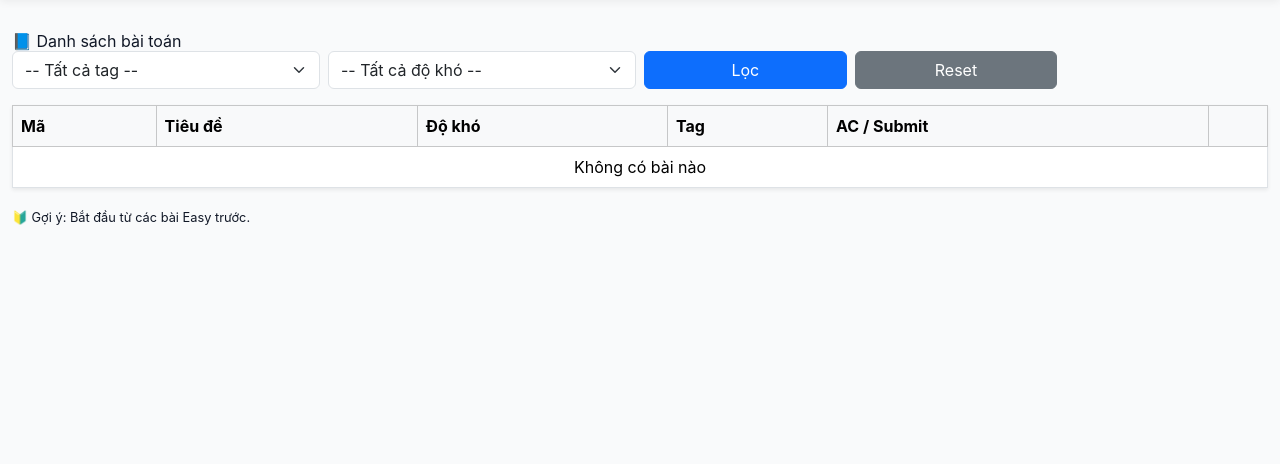
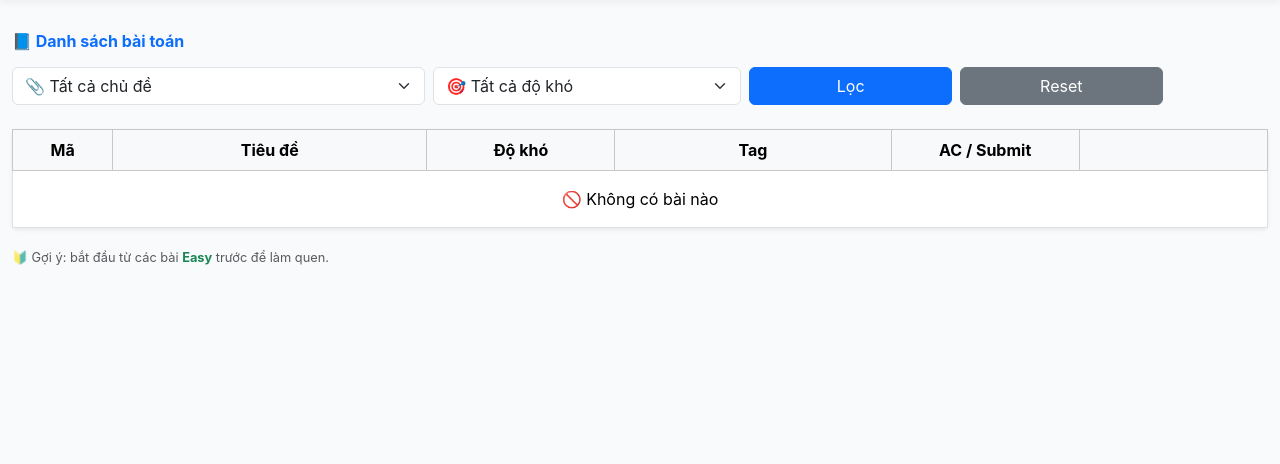
Before and after one commit to chiennt0109/tin247ctp, a Django app: page /problems/ in a window 1280 px wide. Shown: the part 56-520 px from the top of the page. Run offline with Django 5.2, Linux system fonts and the light colour scheme; data that the repository does not hold is empty; parts of the project's set-up code (start-up, migrations or seed data) failed here and were passed over; some libraries are stand-ins or nearby versions.

Commit message:
Update list.html

```diff
--- a/templates/problems/list.html
+++ b/templates/problems/list.html
@@ -3,12 +3,14 @@
 
 {% block content %}
 <div class="container mt-4">
-    <h3>📘 Danh sách bài toán</h3>
 
-    <form class="row g-2 mb-3">
-        <div class="col-md-3">
+    <h3 class="fw-bold text-primary mb-3">📘 Danh sách bài toán</h3>
+
+    <!-- 🔍 Bộ lọc -->
+    <form method="get" class="row g-2 mb-4">
+        <div class="col-md-4">
             <select name="tag" class="form-select">
-                <option value="">-- Tất cả tag --</option>
+                <option value="">📎 Tất cả chủ đề</option>
                 {% for tag in tags %}
                 <option value="{{ tag.slug }}" {% if selected_tag == tag.slug %}selected{% endif %}>
                     {{ tag.name }}
@@ -19,7 +21,7 @@
 
         <div class="col-md-3">
             <select name="difficulty" class="form-select">
-                <option value="">-- Tất cả độ khó --</option>
+                <option value="">🎯 Tất cả độ khó</option>
                 {% for d in difficulty_levels %}
                 <option value="{{ d }}" {% if selected_difficulty == d %}selected{% endif %}>
                     {{ d }}
@@ -31,33 +33,37 @@
         <div class="col-md-2">
             <button class="btn btn-primary w-100">Lọc</button>
         </div>
+
         <div class="col-md-2">
             <a href="{% url 'problem_list' %}" class="btn btn-secondary w-100">Reset</a>
         </div>
     </form>
 
-    <table class="table table-hover table-bordered bg-white shadow-sm">
+    <!-- 📝 Bảng bài toán -->
+    <table class="table table-hover table-bordered bg-white shadow-sm rounded">
         <thead class="table-light">
-        <tr>
-            <th>Mã</th>
+            <tr class="text-center">
+                <th style="width:8%">Mã</th>
                 <th>Tiêu đề</th>
-            <th>Độ khó</th>
-            <th>Tag</th>
-            <th>AC / Submit</th>
-            <th></th>
+                <th style="width:15%">Độ khó</th>
+                <th style="width:22%">Tag</th>
+                <th style="width:15%">AC / Submit</th>
+                <th style="width:15%"></th>
             </tr>
         </thead>
 
         <tbody>
         {% for p in problems %}
             <tr>
-                <td class="fw-bold">{{ p.code }}</td>
+                <td class="text-center fw-bold">{{ p.code }}</td>
+
                 <td>
-                    <a href="{% url 'problem_detail' p.id %}" class="text-decoration-none fw-bold">
+                    <a href="{% url 'problem_detail' p.id %}" class="fw-bold text-decoration-none text-primary">
                         {{ p.title }}
                     </a>
                 </td>
-                <td>
+
+                <td class="text-center">
                     {% if p.difficulty == "Easy" %}
                         🟢 Easy
                     {% elif p.difficulty == "Medium" %}
@@ -66,25 +72,32 @@
                         🔴 Hard
                     {% endif %}
                 </td>
+
                 <td>
                     {% for tag in p.tags.all %}
                         <span class="badge text-bg-info">{{ tag.name }}</span>
-                    {% empty %} — {% endfor %}
+                    {% empty %}
+                        —
+                    {% endfor %}
                 </td>
 
-                <td>{{ p.ac_count }}/{{ p.submit_count }}</td>
+                <td class="text-center">
+                    {{ p.ac_count }} / {{ p.submit_count }}
+                </td>
 
-                <td>
-                    <a class="btn btn-primary btn-sm" href="{% url 'problem_detail' p.id %}">Xem</a>
-                    <a class="btn btn-success btn-sm" href="{% url 'submission_create' p.id %}">Gửi bài</a>
+                <td class="text-center">
+                    <a class="btn btn-outline-primary btn-sm" href="{% url 'problem_detail' p.id %}">Xem</a>
+                    <a class="btn btn-success btn-sm" href="{% url 'submission_create' p.id %}">Gửi</a>
                 </td>
             </tr>
         {% empty %}
-            <tr><td colspan="6" class="text-center">Không có bài nào</td></tr>
+            <tr><td colspan="6" class="text-center py-3">🚫 Không có bài nào</td></tr>
         {% endfor %}
         </tbody>
     </table>
 
-    <small>🔰 Gợi ý: Bắt đầu từ các bài Easy trước.</small>
+    <small class="text-muted">
+        🔰 Gợi ý: bắt đầu từ các bài <span class="fw-bold text-success">Easy</span> trước để làm quen.
+    </small>
 </div>
 {% endblock %}
```
Lines whose indentation alone changed are shown as unchanged.
